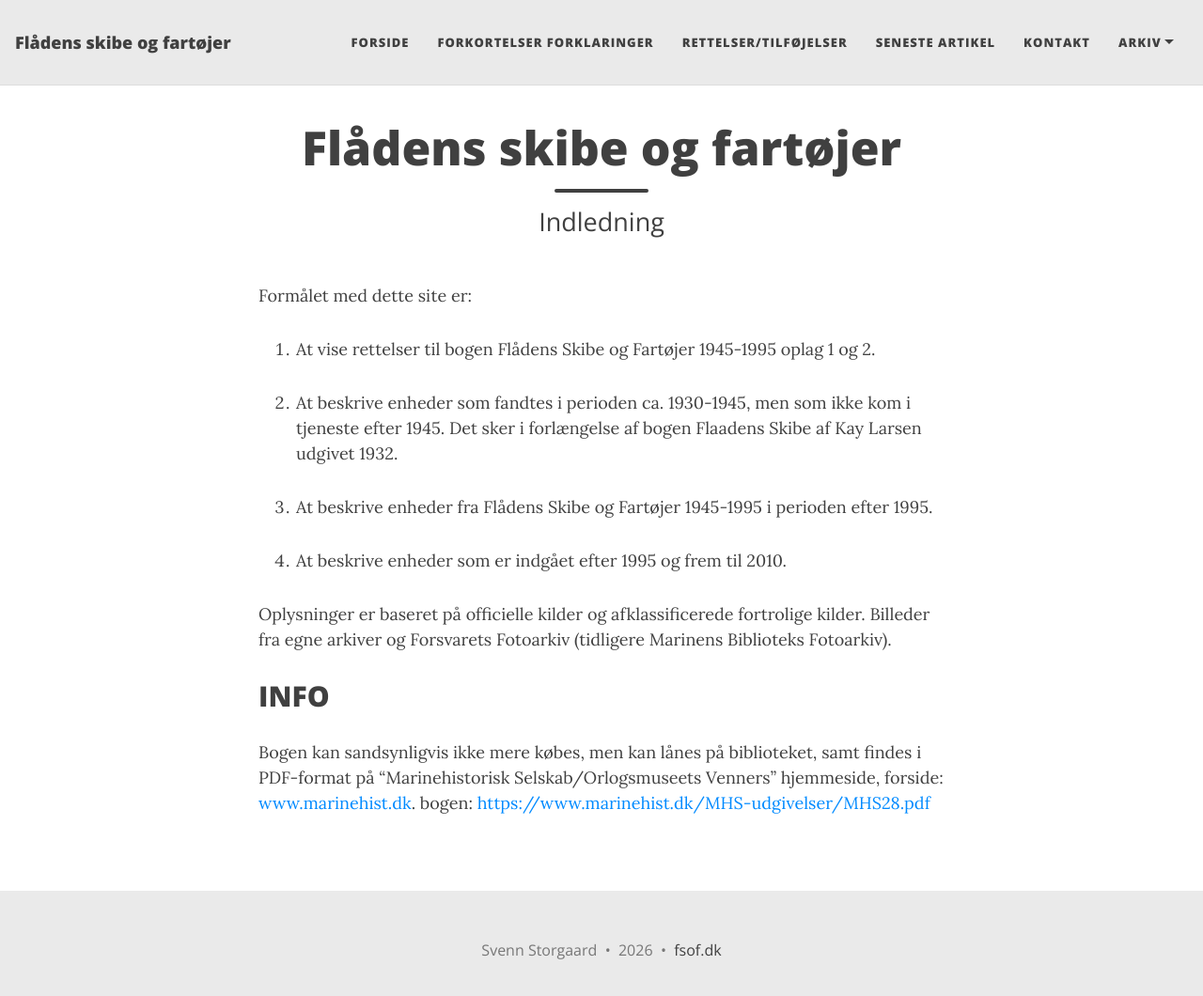
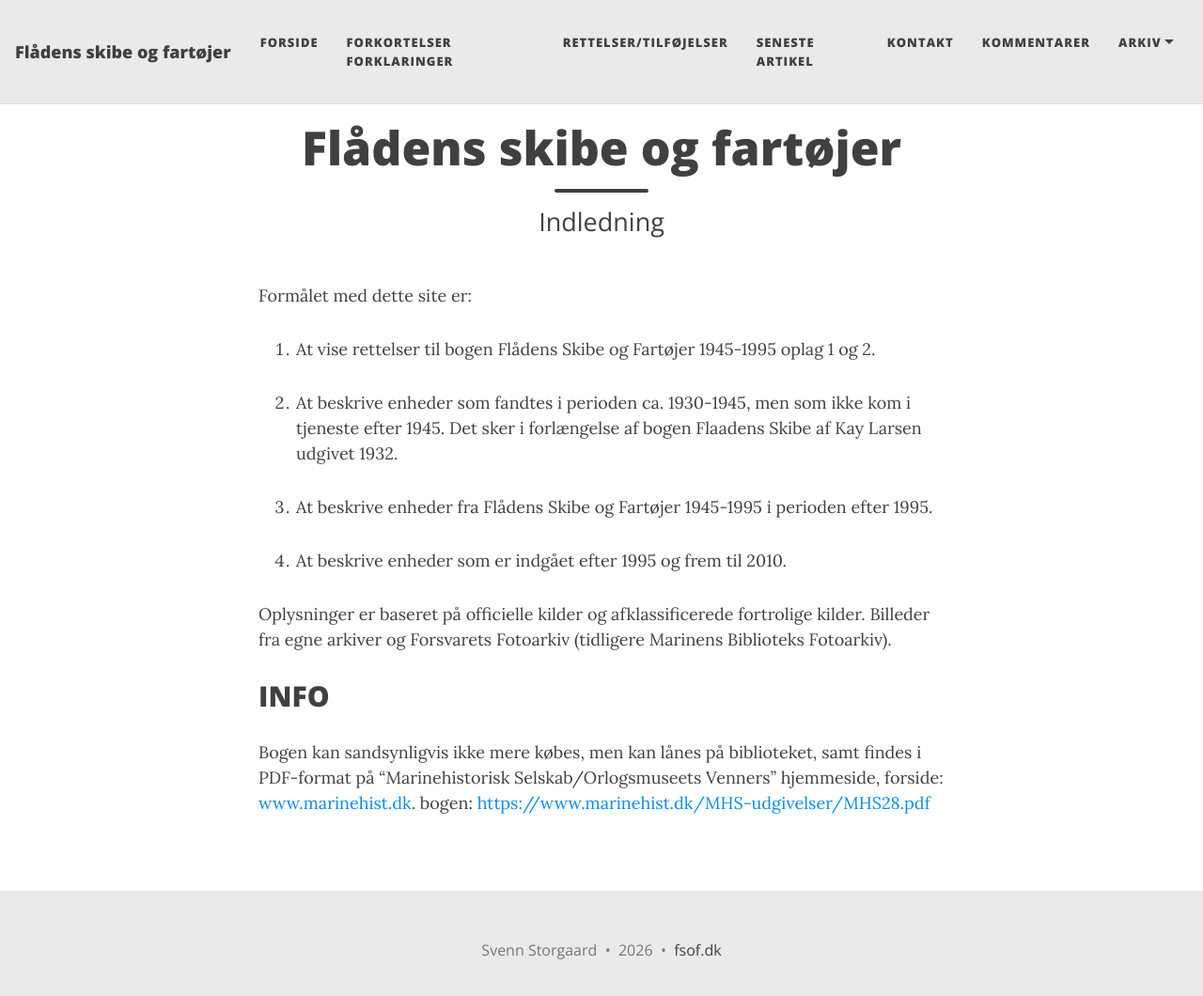
Before and after one commit to mex/fsof.dk, a Jekyll site: the page built from index.md, in a window 1280 px wide and 1073 px high. Shown: the top 1060 px of the window at 94% size. Built offline with Jekyll 4.4.1, drawn with Linux system fonts in a browser that asks for light colours.

Commit message:
Add 'Kommentarer' section to configuration

```diff
--- a/_config.yml
+++ b/_config.yml
@@ -25,6 +25,7 @@ navbar-links:
   Rettelser/tilføjelser: "/2026-09-20-rettelser-tilføjelser/"
   Seneste artikel: "/Seneste-artikel/"
   Kontakt: "/kontakt/"
+  Kommentarer: "/Kommentarer/"
   Arkiv:
    - Arkiv 2026: "/arkiv-2026/"
    - Arkiv 2025: "/arkiv-2025/"
```
